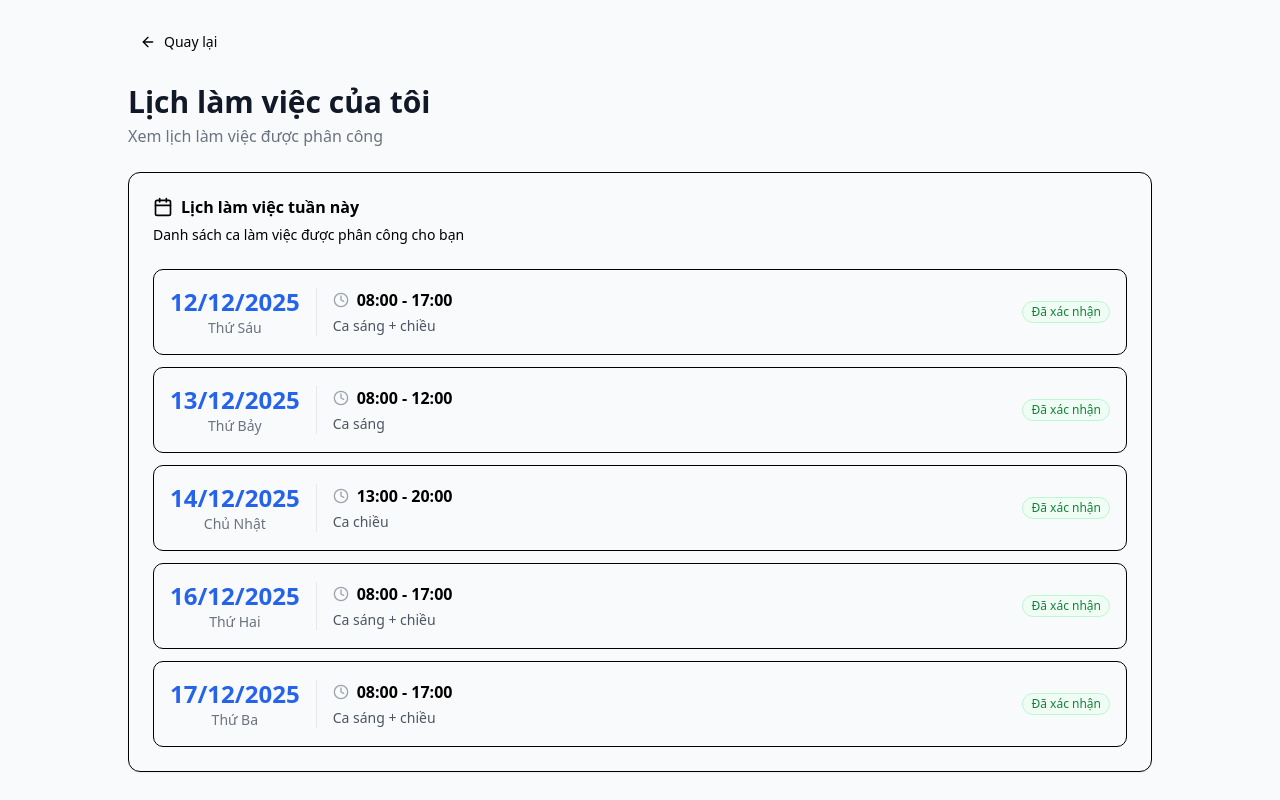
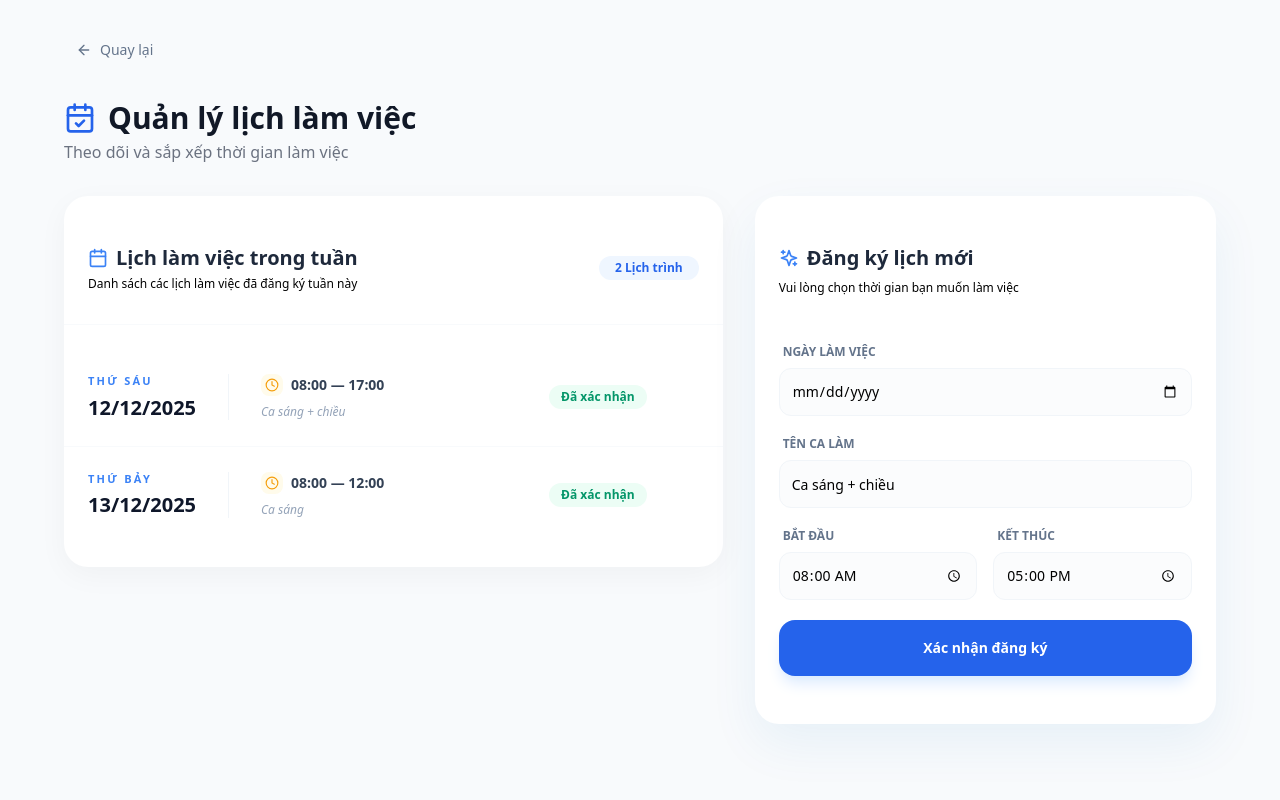
Before and after one commit to NhatAnh03082005/Project_CSDLNC, a React (Vite) app in the folder frontend/: page /staff/work-schedule in a window 1280 px wide. Built offline with nearby package versions, Linux system fonts and the light colour scheme; what tailwindcss-oklch would draw is missing.

Commit message:
Big change in WorkSchedulePage (UI changes + add logic delete and create) + ui-effect of "Quay lại" button at every page

```diff
--- a/frontend/src/pages/staff/create-record/CreateRecordPage.jsx
+++ b/frontend/src/pages/staff/create-record/CreateRecordPage.jsx
@@ -118,11 +118,9 @@ export default function CreateRecordPage() {
   return (
     <div className="min-h-screen bg-gray-50 p-6">
       <div className="max-w-6xl mx-auto space-y-6">
-        {/* Sửa Link href -> to */}
         <Link to="/staff/demo">
-          <Button variant="ghost" className="gap-2">
-            <ArrowLeft className="h-4 w-4" />
-            Quay lại
+          <Button variant="ghost" className="gap-2 text-slate-500 hover:bg-white hover:shadow-sm transition-all">
+            <ArrowLeft className="h-4 w-4" /> Quay lại
           </Button>
         </Link>
 
--- a/frontend/src/pages/staff/invoice/InvoicePage.jsx
+++ b/frontend/src/pages/staff/invoice/InvoicePage.jsx
@@ -91,11 +91,9 @@ export default function InvoicePage() {
   return (
     <div className="min-h-screen bg-gray-50 p-6">
       <div className="max-w-6xl mx-auto space-y-6">
-        {/* Sửa Link href -> to */}
         <Link to="/staff/demo">
-          <Button variant="ghost" className="gap-2">
-            <ArrowLeft className="h-4 w-4" />
-            Quay lại
+          <Button variant="ghost" className="gap-2 text-slate-500 hover:bg-white hover:shadow-sm transition-all">
+            <ArrowLeft className="h-4 w-4" /> Quay lại
           </Button>
         </Link>
 
--- a/frontend/src/pages/staff/medical-records/MedicalRecordsPage.jsx
+++ b/frontend/src/pages/staff/medical-records/MedicalRecordsPage.jsx
@@ -80,9 +80,8 @@ export default function MedicalRecordsPage() {
       <div className="max-w-6xl mx-auto space-y-6">
         {/* Sửa Link href -> to */}
         <Link to="/staff/demo">
-          <Button variant="ghost" className="gap-2">
-            <ArrowLeft className="h-4 w-4" />
-            Quay lại
+          <Button variant="ghost" className="gap-2 text-slate-500 hover:bg-white hover:shadow-sm transition-all">
+            <ArrowLeft className="h-4 w-4" /> Quay lại
           </Button>
         </Link>
 
--- a/frontend/src/pages/staff/vaccination-records/VaccinationRecordsPage.jsx
+++ b/frontend/src/pages/staff/vaccination-records/VaccinationRecordsPage.jsx
@@ -88,11 +88,9 @@ export default function VaccinationRecordsPage() {
   return (
     <div className="min-h-screen bg-gray-50 p-6">
       <div className="max-w-6xl mx-auto space-y-6">
-        {/* Sửa Link href -> to */}
         <Link to="/staff/demo">
-          <Button variant="ghost" className="gap-2">
-            <ArrowLeft className="h-4 w-4" />
-            Quay lại
+          <Button variant="ghost" className="gap-2 text-slate-500 hover:bg-white hover:shadow-sm transition-all">
+            <ArrowLeft className="h-4 w-4" /> Quay lại
           </Button>
         </Link>
 
--- a/frontend/src/pages/staff/work-schedule/WorkSchedulePage.jsx
+++ b/frontend/src/pages/staff/work-schedule/WorkSchedulePage.jsx
@@ -1,113 +1,144 @@
-import React from "react";
-// 1. Thay thế Next.js Link bằng React Router DOM Link
+import React, { useState } from "react";
 import { Link } from "react-router-dom";
-
-// 2. Chuyển đổi imports alias (@/) sang đường dẫn tương đối (../...)
 import { Button } from "../../../components/ui/button";
 import { Card, CardContent, CardDescription, CardHeader, CardTitle } from "../../../components/ui/card";
 import { Badge } from "../../../components/ui/badge";
-import { ArrowLeft, Calendar, Clock } from "lucide-react";
-
-// Xóa bỏ "use client"
+import { Input } from "../../../components/ui/input";
+import { Label } from "../../../components/ui/label";
+import { ArrowLeft, Calendar, Clock, Plus, Trash2, CalendarCheck, Sparkles } from "lucide-react";
 
 export default function WorkSchedulePage() {
-  const schedules = [
-    {
-      id: 1,
-      date: "12/12/2025",
-      dayOfWeek: "Thứ Sáu",
-      startTime: "08:00",
-      endTime: "17:00",
-      shift: "Ca sáng + chiều",
-    },
-    {
-      id: 2,
-      date: "13/12/2025",
-      dayOfWeek: "Thứ Bảy",
-      startTime: "08:00",
-      endTime: "12:00",
-      shift: "Ca sáng",
-    },
-    {
-      id: 3,
-      date: "14/12/2025",
-      dayOfWeek: "Chủ Nhật",
-      startTime: "13:00",
-      endTime: "20:00",
-      shift: "Ca chiều",
-    },
-    {
-      id: 4,
-      date: "16/12/2025",
-      dayOfWeek: "Thứ Hai",
-      startTime: "08:00",
-      endTime: "17:00",
-      shift: "Ca sáng + chiều",
-    },
-    {
-      id: 5,
-      date: "17/12/2025",
-      dayOfWeek: "Thứ Ba",
-      startTime: "08:00",
-      endTime: "17:00",
-      shift: "Ca sáng + chiều",
-    },
-  ];
+  const [schedules, setSchedules] = useState([
+    { id: 1, date: "2025-12-12", dayOfWeek: "THỨ SÁU", startTime: "08:00", endTime: "17:00", shift: "Ca sáng + chiều" },
+    { id: 2, date: "2025-12-13", dayOfWeek: "THỨ BẢY", startTime: "08:00", endTime: "12:00", shift: "Ca sáng" },
+  ]);
+
+  const [newShift, setNewShift] = useState({ date: "", startTime: "08:00", endTime: "17:00", shift: "Ca sáng + chiều" });
+
+  const handleAddShift = (e) => {
+    e.preventDefault();
+    if (!newShift.date) return;
+    const days = ["CHỦ NHẬT", "THỨ HAI", "THỨ BA", "THỨ TƯ", "THỨ NĂM", "THỨ SÁU", "THỨ BẢY"];
+    const dayName = days[new Date(newShift.date).getDay()];
+    const newEntry = { id: Date.now(), ...newShift, dayOfWeek: dayName };
+    setSchedules([...schedules, newEntry].sort((a, b) => new Date(a.date) - new Date(b.date)));
+    setNewShift({ date: "", startTime: "08:00", endTime: "17:00", shift: "Ca sáng + chiều" });
+  };
 
   return (
-    <div className="min-h-screen bg-gray-50 p-6">
-      <div className="max-w-5xl mx-auto space-y-6">
-        {/* Sửa Link href -> to */}
+    <div className="min-h-screen bg-[#f8fafc] p-8"> {/* Nền xám nhạt hơn để Card trắng nổi lên */}
+      <div className="max-w-6xl mx-auto space-y-8">
+
         <Link to="/staff/demo">
-          <Button variant="ghost" className="gap-2">
-            <ArrowLeft className="h-4 w-4" />
-            Quay lại
+          <Button variant="ghost" className="gap-2 text-slate-500 hover:bg-white hover:shadow-sm transition-all">
+            <ArrowLeft className="h-4 w-4" /> Quay lại
           </Button>
         </Link>
 
         <div>
-          <h1 className="text-3xl font-bold text-gray-900">Lịch làm việc của tôi</h1>
-          <p className="text-gray-500 mt-1">Xem lịch làm việc được phân công</p>
+                  <h1 className="text-3xl font-bold text-gray-900 flex items-center gap-3">
+                    <CalendarCheck className="h-8 w-8 text-blue-600" />
+                    Quản lý lịch làm việc
+                  </h1>
+                  <p className="text-gray-500 mt-1">Theo dõi và sắp xếp thời gian làm việc</p>
                 </div>
 
-        <Card>
-          <CardHeader>
-            <CardTitle className="flex items-center gap-2">
-              <Calendar className="h-5 w-5" />
-              Lịch làm việc tuần này
+        <div className="grid lg:grid-cols-12 gap-8 items-start">
+
+          {/* CỘT TRÁI: DANH SÁCH ĐÃ ĐĂNG KÝ (Chiếm 7/12 không gian) */}
+          <Card className="lg:col-span-7 border-none shadow-[0_8px_30px_rgb(0,0,0,0.04)] bg-white rounded-3xl overflow-hidden">
+            <CardHeader className="border-b border-slate-50 bg-white/50 p-6">
+              <div className="flex justify-between items-center">
+                <div className="space-y-1">
+                  <CardTitle className="text-xl font-bold text-slate-800 flex items-center gap-2">
+                    <Calendar className="h-5 w-5 text-blue-500" /> Lịch làm việc trong tuần
                   </CardTitle>
-            <CardDescription>Danh sách ca làm việc được phân công cho bạn</CardDescription>
+                  <CardDescription className="text-xs font-medium">Danh sách các lịch làm việc đã đăng ký tuần này</CardDescription>
+                </div>
+                <Badge className="bg-blue-50 text-blue-600 border-none px-4 py-1 rounded-full font-bold">
+                  {schedules.length} Lịch trình
+                </Badge>
+              </div>
             </CardHeader>
-          <CardContent>
-            <div className="space-y-3">
+            <CardContent className="p-0">
+              <div className="divide-y divide-slate-50">
                 {schedules.map((schedule) => (
-                <div key={schedule.id} className="border rounded-lg p-4 hover:bg-gray-50 transition-colors">
-                  <div className="flex items-center justify-between">
-                    <div className="flex items-center gap-4">
-                      <div className="text-center">
-                        <div className="text-2xl font-bold text-blue-600">{schedule.date}</div>
-                        <div className="text-sm text-gray-500">{schedule.dayOfWeek}</div>
+                  <div key={schedule.id} className="p-6 flex items-center justify-between hover:bg-slate-50/50 transition-all group">
+                    <div className="flex items-center gap-8">
+                      <div className="text-left">
+                        <div className="text-[11px] font-black text-blue-500 tracking-[0.2em] mb-1">{schedule.dayOfWeek}</div>
+                        <div className="text-xl font-bold text-slate-900">{new Date(schedule.date).toLocaleDateString('vi-VN')}</div>
                       </div>
-                      <div className="h-12 w-px bg-gray-200" />
-                      <div className="space-y-1">
-                        <div className="flex items-center gap-2">
-                          <Clock className="h-4 w-4 text-gray-400" />
-                          <span className="font-semibold">
-                            {schedule.startTime} - {schedule.endTime}
-                          </span>
+                      <div className="hidden md:block space-y-2 border-l border-slate-100 pl-8">
+                        <div className="flex items-center gap-2 text-sm font-bold text-slate-700">
+                          <div className="p-1 bg-amber-50 rounded-md"><Clock className="h-3.5 w-3.5 text-amber-500" /></div>
+                          {schedule.startTime} — {schedule.endTime}
                         </div>
-                        <div className="text-sm text-gray-600">{schedule.shift}</div>
+                        <div className="text-xs font-medium text-slate-400 italic">{schedule.shift}</div>
                       </div>
                     </div>
-                    <Badge variant="outline" className="bg-green-50 text-green-700 border-green-200">
-                      Đã xác nhận
-                    </Badge>
+                    <div className="flex items-center gap-4">
+                      <Badge className="bg-emerald-50 text-emerald-600 border-none font-bold px-3 py-1">Đã xác nhận</Badge>
+                      <Button
+                        variant="ghost" size="icon"
+                        className="rounded-full text-slate-300 hover:text-red-500 hover:bg-red-50 opacity-0 group-hover:opacity-100 transition-all"
+                        onClick={() => setSchedules(schedules.filter(s => s.id !== schedule.id))}
+                      >
+                        <Trash2 className="h-4 w-4" />
+                      </Button>
                     </div>
                   </div>
                 ))}
               </div>
             </CardContent>
           </Card>
+
+          {/* CỘT PHẢI: ĐĂNG KÝ MỚI (Chiếm 5/12 không gian) */}
+          <Card className="lg:col-span-5 border-none shadow-[0_20px_50px_rgba(8,_112,_184,_0.07)] bg-white rounded-3xl border-t-4 border-t-blue-600">
+            <CardHeader className="p-6">
+              <CardTitle className="text-xl font-bold text-slate-800 flex items-center gap-2">
+                <Sparkles className="h-5 w-5 text-blue-500" /> Đăng ký lịch mới
+              </CardTitle>
+              <CardDescription className="text-xs">Vui lòng chọn thời gian bạn muốn làm việc</CardDescription>
+            </CardHeader>
+            <CardContent className="p-6 pt-0">
+              <form onSubmit={handleAddShift} className="space-y-5">
+                <div className="space-y-2">
+                  <Label className="text-xs font-bold text-slate-500 uppercase ml-1">Ngày làm việc</Label>
+                  <Input
+                    type="date"
+                    className="h-12 rounded-xl border-slate-100 bg-slate-50/50 focus:bg-white focus:ring-2 focus:ring-blue-100 transition-all font-medium"
+                    value={newShift.date}
+                    onChange={(e) => setNewShift({...newShift, date: e.target.value})}
+                  />
+                </div>
+                <div className="space-y-2">
+                  <Label className="text-xs font-bold text-slate-500 uppercase ml-1">Tên ca làm</Label>
+                  <Input
+                    placeholder="VD: Ca trực sáng..."
+                    className="h-12 rounded-xl border-slate-100 bg-slate-50/50 focus:bg-white"
+                    value={newShift.shift}
+                    onChange={(e) => setNewShift({...newShift, shift: e.target.value})}
+                  />
+                </div>
+                <div className="grid grid-cols-2 gap-4">
+                  <div className="space-y-2">
+                    <Label className="text-xs font-bold text-slate-500 uppercase ml-1">Bắt đầu</Label>
+                    <Input type="time" className="h-12 rounded-xl border-slate-100 bg-slate-50/50" value={newShift.startTime} onChange={(e) => setNewShift({...newShift, startTime: e.target.value})} />
+                  </div>
+                  <div className="space-y-2">
+                    <Label className="text-xs font-bold text-slate-500 uppercase ml-1">Kết thúc</Label>
+                    <Input type="time" className="h-12 rounded-xl border-slate-100 bg-slate-50/50" value={newShift.endTime} onChange={(e) => setNewShift({...newShift, endTime: e.target.value})} />
+                  </div>
+                </div>
+                <Button type="submit" className="w-full h-14 bg-blue-600 hover:bg-blue-700 text-white rounded-2xl font-bold shadow-lg shadow-blue-100 mt-4 transition-all hover:-translate-y-1 active:scale-95">
+                  Xác nhận đăng ký
+                </Button>
+              </form>
+            </CardContent>
+          </Card>
+
+        </div>
       </div>
     </div>
   );
```
Lines whose indentation alone changed are shown as unchanged.
